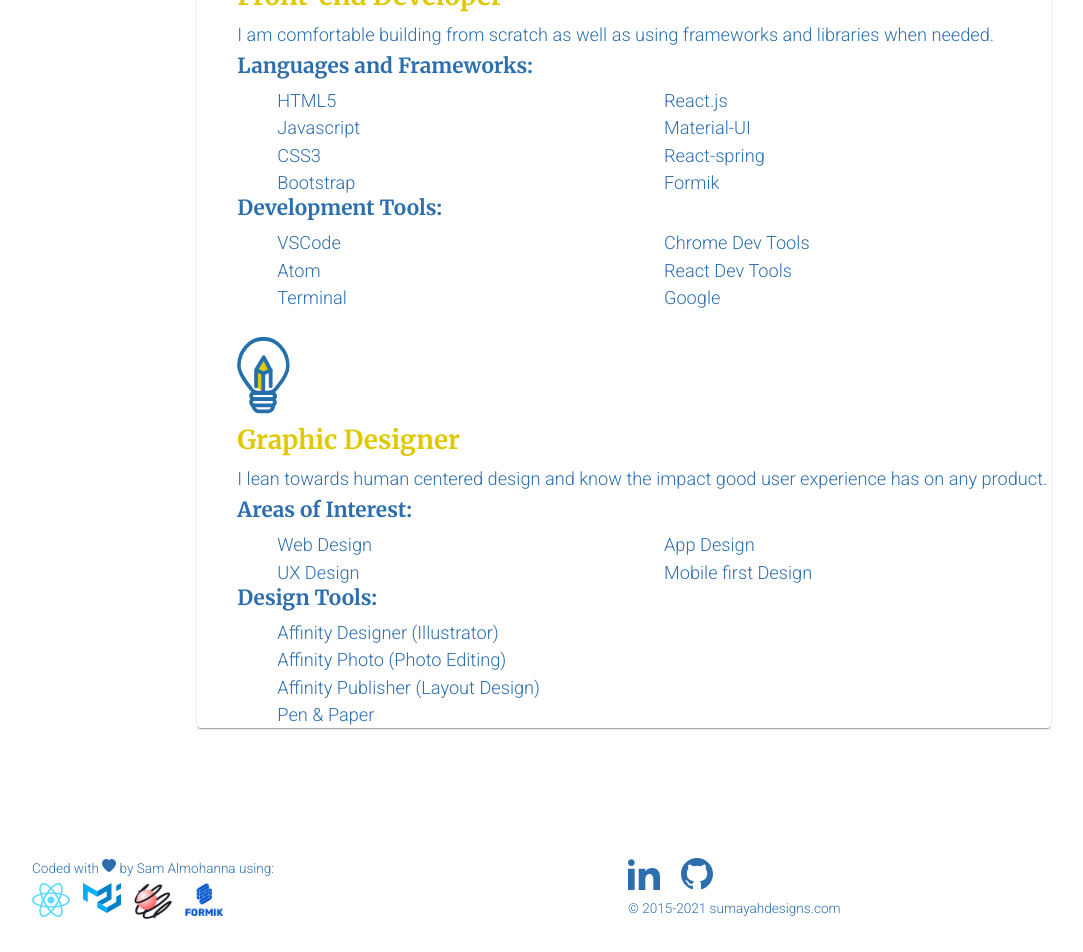
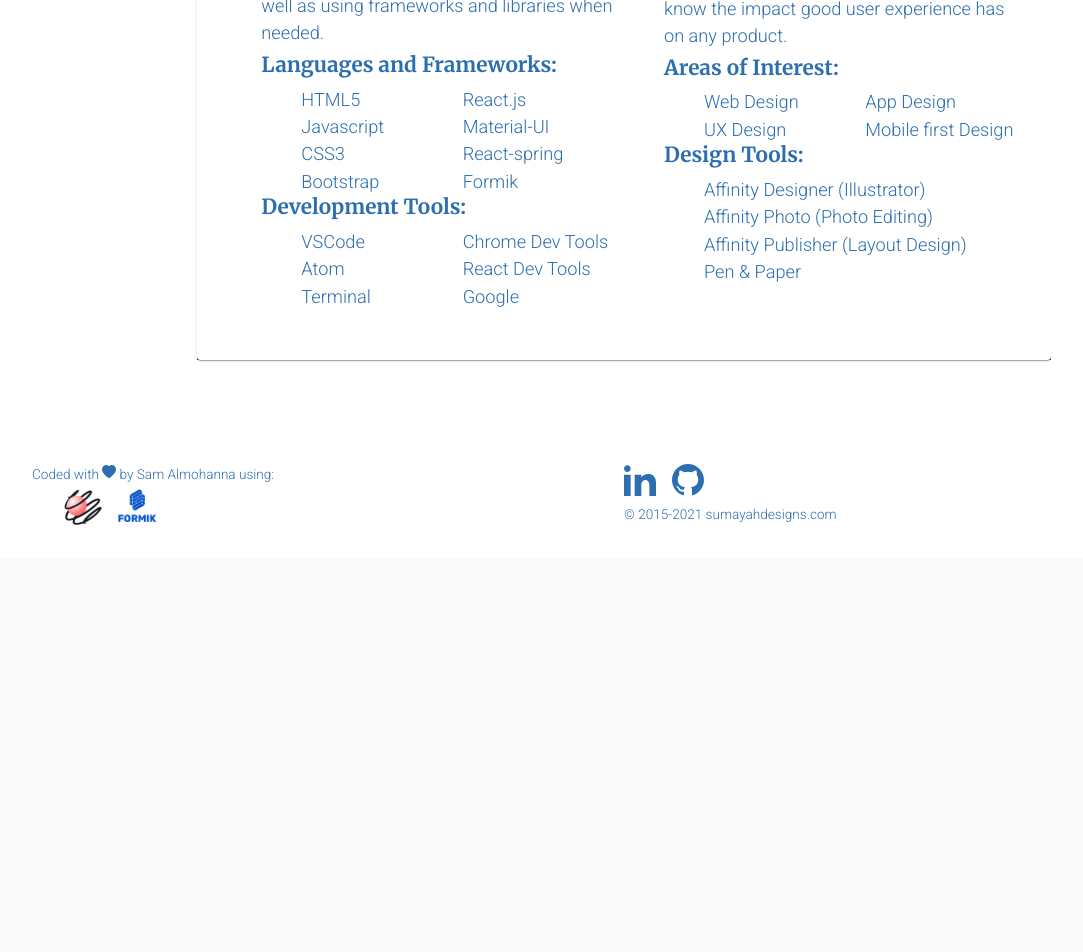
Before and after one commit to sumayahalmohanna/portfolioReactApp, a React (Create React App) app: page /portfolioReactApp/home/about in a window 1280 px wide. Shown: the part 772-1724 px from the top of the page, without its empty margins (16-1099 px from the left). After the commit the page ends 1330 px from the top, so only its background shows below. Built offline with nearby package versions, Linux system fonts and the light colour scheme.

Commit message:
finishing up about page layout

```diff
--- a/src/components/About.js
+++ b/src/components/About.js
@@ -12,7 +12,7 @@
 
 const useStyles = makeStyles((theme) => ({
   root: {
-    backgroundColor: '#fff',
+    backgroundColor: theme.palette.secondary.main,
     color: '#fff',
     minHeight: '90vh',
     fontSize: 'calc(10px + 2vmin)',
@@ -28,6 +28,8 @@
   },
   paper: {
     color: theme.palette.secondary.main,
+    //borderRadius: '20px',
+    padding: theme.spacing(3),
   },
   paperTitle: {
     color: theme.palette.primary.main,
@@ -36,24 +38,27 @@
     listStyleType: 'none',
   },
   spacer: {
+    backgroundColor: '#fff',
     height: '80px',
   },
   blueSpacer: {
     height: '80px',
     backgroundColor: theme.palette.secondary.main,
   },
+  whiteColumn: {
+    backgroundColor: '#fff',
+  },
   heroSection: {
     backgroundColor: theme.palette.secondary.main,
   },
   skillsSection: {
-    backgroundColor: '#fff',
   },
   customWebdevIcon: {
-    width: '85px',
+    maxWidth: '85px',
     height: 'auto',
   },
   customDesignIcon: {
-    width: '53px',
+    maxWidth: '53px',
     height: 'auto',
   },
   linkBtn: {
@@ -111,17 +116,24 @@
         {/*end of first column item*/}
 
         <div className={classes.blueSpacer}></div>
-        <div className={classes.blueSpacer}></div>
 
         <Grid item container className={classes.skillsSection}>
-        <Grid item xs={1} sm={2} xl={3}/>
+        <Grid item xs={1} sm={2} xl={3} className={classes.whiteColumn}>
+        <div className={classes.blueSpacer}></div>
+        </Grid>
           <Grid item xs={10} sm={8} xl={6}>
-          <Paper className={classes.paper}>
-            <ul>
-          <img alt="Web dev graphic of a computer by Sam."
+          <Paper className={classes.paper} borderRadius={16}>
+            <Grid container justify='center'>
+              <Grid item md={6} xs={12}>
+              <Grid item>
+              <img alt="Web dev graphic of a computer by Sam."
                   className={classes.customWebdevIcon}
                   src={WebdevIcon}
                 />
+              </Grid>
+              <Grid item>
+              <ul>
+
                     <Typography variant='h3' gutterBottom className={classes.paperTitle}>Front-end Developer</Typography>
                     <Typography variant='body2' gutterBottom>
                       I am comfortable building from scratch as well as using frameworks
@@ -160,12 +172,18 @@
                       </ul>
                   </ul>
             {/*End of web dev section of skills */}
-
-            <ul>
+            </Grid>
+              </Grid>
+            <Grid item md={6} xs={12}>
+            <Grid item>
             <img alt="Design graphic of a lightbulb by Sam."
                   className={classes.customDesignIcon}
                   src={DesignIcon}
                 />
+            </Grid>
+            <Grid item>
+            <ul>
+
                     <Typography variant='h3' gutterBottom className={classes.paperTitle}>Graphic Designer</Typography>
                     <Typography variant='body2' gutterBottom>
                       I lean towards human centered design and know the impact good user
@@ -191,9 +209,14 @@
                         <li><Typography variant='body2'>Pen & Paper</Typography></li>
                       </ul>
                   </ul>
-                  </Paper>
+              </Grid>
+            </Grid>
+            </Grid>
+          </Paper>
           </Grid>{/*End of skills section content item */}
-          <Grid item xs={1} sm={2} xl={3}/>
+          <Grid item xs={1} sm={2} xl={3} className={classes.whiteColumn}>
+          <div className={classes.blueSpacer}></div>
+          </Grid>
         </Grid>
 
       </Grid>{/*End of main container*/}
--- a/src/components/Footer.js
+++ b/src/components/Footer.js
@@ -1,6 +1,5 @@
 import React from 'react';
 import Grid from '@material-ui/core/Grid';
-import Button from '@material-ui/core/Button';
 import Typography from '@material-ui/core/Typography';
 import { makeStyles } from '@material-ui/core/styles';
 import ReactLogo from '../assets/images/ReactJs-Logo.svg';
@@ -13,7 +12,6 @@
         backgroundColor: '#fff',
         color: theme.palette.secondary.main,
         minHeight: 'auto',
-        flexGrow: 1,
         fontSize: 'calc(5px + 1.8vmin)',
         paddingLeft: theme.spacing(6),
         paddingRight: theme.spacing(6),
@@ -40,33 +38,58 @@
     const classes = useStyles();
     return (
         <div className={classes.root}>
-                <Grid container spacing={1}>
-                    <Grid item sm={6} xs={7}>
+            <Grid container direction='row-reverse'>
+                <Grid item md={6} xs={12}>
+                    <Grid item container direction='column'>
+                        <Grid item>
+                        <Grid container spacing={2}>
+                            <Grid item>
+                            <a className={classes.socialBtns} href="https://www.linkedin.com/in/sumayahalmohanna" target="_blank" rel="noopener noreferrer"><svg xmlns="http://www.w3.org/2000/svg" viewBox="0 0 24 24" fill="currentColor" width="32" height="32">
+                                <path d="M4.98 3.5c0 1.381-1.11 2.5-2.48 2.5s-2.48-1.119-2.48-2.5c0-1.38 1.11-2.5 2.48-2.5s2.48 1.12 2.48 2.5zm.02 4.5h-5v16h5v-16zm7.982 0h-4.968v16h4.969v-8.399c0-4.67 6.029-5.052 6.029 0v8.399h4.988v-10.131c0-7.88-8.922-7.593-11.018-3.714v-2.155z"></path>
+                            </svg></a>
+                            </Grid>
+                            <Grid item>
+                            <a className={classes.socialBtns} href="https://github.com/sumayahalmohanna" target="_blank" rel="noopener noreferrer"><svg xmlns="http://www.w3.org/2000/svg" fill="currentColor" width="32   " height="32   " viewBox="0 0 24 24">
+                                <path d="M12 0c-6.626 0-12 5.373-12 12 0 5.302 3.438 9.8 8.207 11.387.599.111.793-.261.793-.577v-2.234c-3.338.726-4.033-1.416-4.033-1.416-.546-1.387-1.333-1.756-1.333-1.756-1.089-.745.083-.729.083-.729 1.205.084 1.839 1.237 1.839 1.237 1.07 1.834 2.807 1.304 3.492.997.107-.775.418-1.305.762-1.604-2.665-.305-5.467-1.334-5.467-5.931 0-1.311.469-2.381 1.236-3.221-.124-.303-.535-1.524.117-3.176 0 0 1.008-.322 3.301 1.23.957-.266 1.983-.399 3.003-.404 1.02.005 2.047.138 3.006.404 2.291-1.552 3.297-1.23 3.297-1.23.653 1.653.242 2.874.118 3.176.77.84 1.235 1.911 1.235 3.221 0 4.609-2.807 5.624-5.479 5.921.43.372.823 1.102.823 2.222v3.293c0 .319.192.694.801.576 4.765-1.589 8.199-6.086 8.199-11.386 0-6.627-5.373-12-12-12z"></path>
+                            </svg></a>
+                            </Grid>
+                        </Grid>
+                        <Grid container>
+                            <Typography variant='body2' gutterBottom>
+                                © 2015-2021 sumayahdesigns.com</Typography>
+                        </Grid>
+                        </Grid>
+                    </Grid>
+                </Grid>
+                <Grid item md={6} xs={12}>
+                <Grid item container direction='column'>
+                        <Grid item>
+                        <Grid container>
                         <Typography variant='body2' gutterBottom>
                             Coded with <svg xmlns="http://www.w3.org/2000/svg" width="14" height="14" fill="currentColor" viewBox="0 0 16 16">
                                 <path fillRule="evenodd" d="M8 1.314C12.438-3.248 23.534 4.735 8 15-7.534 4.736 3.562-3.248 8 1.314z" />
                             </svg> by Sam Almohanna using:</Typography>
-                        <Grid item lg={4} md={6} sm={8} xs={12}>
-                        <Grid container spacing={1}>
-                        <Grid item xs>
+                        </Grid>
+                        <Grid container spacing={2}>
+                            <Grid item>
                             <img alt="Website was built with React.js"
                             className={classes.builtWith}
                             src={ReactLogo}
                         />
                             </Grid>
-                            <Grid item xs>
+                            <Grid item>
                             <img alt="Website was built with Material-Ui"
                             className={classes.builtWith}
                             src={MaterialUiLogo}
                         />
                             </Grid>
-                            <Grid item xs>
+                            <Grid item>
                             <img alt="Website was built with ReactSpring"
                             className={classes.builtWith}
                             src={ReactSpringLogo}
                         />
                             </Grid>
-                            <Grid item xs>
+                            <Grid item>
                             <img alt="Website was built with Formik"
                             className={classes.builtWith}
                             src={FormikLogo}
@@ -75,32 +98,8 @@
                         </Grid>
                         </Grid>
                     </Grid>
-                <Grid item container sm={6} xs={7} className={classes.pushRight}>
-                    <Grid item xs>
-                        <Grid item xs>
-                        <Grid item lg={2} md={4} sm={6} xs={8}>
-                        <Grid container spacing={1}>
-                        <Grid item xs>
-                        <a className={classes.socialBtns} href="https://www.linkedin.com/in/sumayahalmohanna" target="_blank" rel="noopener noreferrer"><svg xmlns="http://www.w3.org/2000/svg" viewBox="0 0 24 24" fill="currentColor" width="32" height="32">
-                                <path d="M4.98 3.5c0 1.381-1.11 2.5-2.48 2.5s-2.48-1.119-2.48-2.5c0-1.38 1.11-2.5 2.48-2.5s2.48 1.12 2.48 2.5zm.02 4.5h-5v16h5v-16zm7.982 0h-4.968v16h4.969v-8.399c0-4.67 6.029-5.052 6.029 0v8.399h4.988v-10.131c0-7.88-8.922-7.593-11.018-3.714v-2.155z"></path>
-                            </svg></a>
-                            </Grid>
-                            <Grid item xs>
-                            <a className={classes.socialBtns} href="https://github.com/sumayahalmohanna" target="_blank" rel="noopener noreferrer"><svg xmlns="http://www.w3.org/2000/svg" fill="currentColor" width="32   " height="32   " viewBox="0 0 24 24">
-                                <path d="M12 0c-6.626 0-12 5.373-12 12 0 5.302 3.438 9.8 8.207 11.387.599.111.793-.261.793-.577v-2.234c-3.338.726-4.033-1.416-4.033-1.416-.546-1.387-1.333-1.756-1.333-1.756-1.089-.745.083-.729.083-.729 1.205.084 1.839 1.237 1.839 1.237 1.07 1.834 2.807 1.304 3.492.997.107-.775.418-1.305.762-1.604-2.665-.305-5.467-1.334-5.467-5.931 0-1.311.469-2.381 1.236-3.221-.124-.303-.535-1.524.117-3.176 0 0 1.008-.322 3.301 1.23.957-.266 1.983-.399 3.003-.404 1.02.005 2.047.138 3.006.404 2.291-1.552 3.297-1.23 3.297-1.23.653 1.653.242 2.874.118 3.176.77.84 1.235 1.911 1.235 3.221 0 4.609-2.807 5.624-5.479 5.921.43.372.823 1.102.823 2.222v3.293c0 .319.192.694.801.576 4.765-1.589 8.199-6.086 8.199-11.386 0-6.627-5.373-12-12-12z"></path>
-                            </svg></a>
-                            </Grid>
-                        </Grid>
-                        </Grid>
-                        </Grid>
-                        <Grid item xs>
-                            <Typography variant='body2' gutterBottom>
-                                © 2015-2021 sumayahdesigns.com</Typography>
-                        </Grid>
-                    </Grid>
                 </Grid>
-
-                </Grid>
+            </Grid>
         </div>
     );
 };
```
Also changed, not shown: 9 other files (tests, documents, lock files or other folders).
